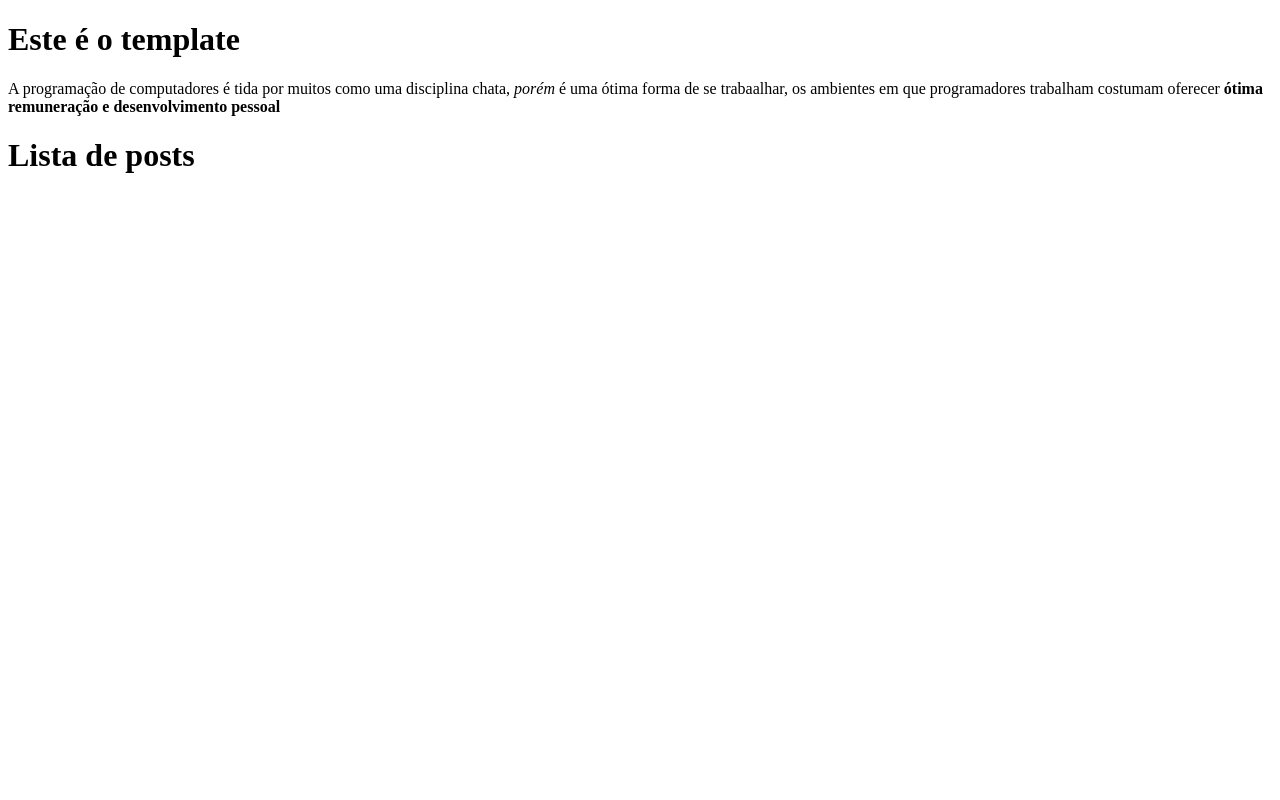
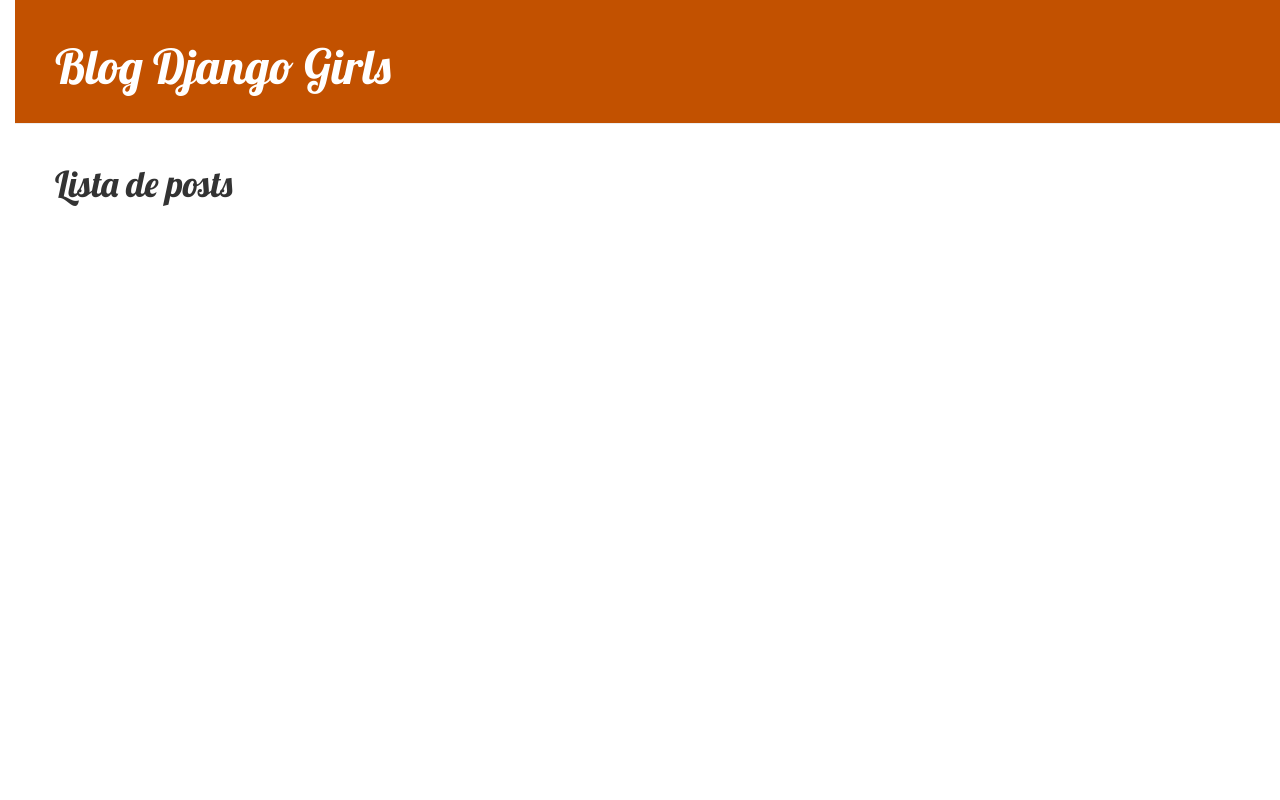
Before and after one commit to adrianpiveta/Mysite, a Django app: page / in a window 1280 px wide. Run offline with Django 4.2, Linux system fonts and the light colour scheme; data that the repository does not hold is empty; some libraries are stand-ins or nearby versions.

Commit message:
CSS init

```diff
--- a/mysite/blog/models.py
+++ b/mysite/blog/models.py
@@ -13,6 +13,12 @@
         self.published_date=timezone.now()
         self.save()
 
+    def post_title(self):
+        return self.title
+
+    def post_text(self):
+        return self.text
+
     #retorno da própria classe
     def __str__(self):
         return self.title
--- /dev/null
+++ b/mysite/blog/static/css/blog.css
@@ -0,0 +1,56 @@
+h1 a, h2 a {
+    color: #C24100;
+    font-family: 'Lobster';
+}
+
+body{
+    padding-left: 15px;
+}
+
+.page-header{
+    background-color: #C25100;
+    margin-top: 0;
+    padding: 20px 20px 20px 40px;
+}
+
+.page-header h1, .page-header h1 a, .page-header h1 a:visited, .page-header h1 a:active {
+    color: #ffffff;
+    font-size: 36pt;
+    text-decoration: none;
+}
+
+
+.content {
+    margin-left: 40px;
+}
+
+h1, h2, h3, h4 {
+    font-family: 'Lobster', cursive;
+}
+
+.date {
+    color: #828282;
+}
+
+.save {
+    float: right;
+}
+
+.post-form textarea, .post-form input {
+    width: 100%;
+}
+
+.top-menu, .top-menu:hover, .top-menu:visited {
+    color: #ffffff;
+    float: right;
+    font-size: 26pt;
+    margin-right: 20px;
+}
+
+.post {
+    margin-bottom: 70px;
+}
+
+.post h2 a, .post h2 a:visited {
+    color: #000000;
+}
--- a/mysite/blog/templates/blog/post_list.html
+++ b/mysite/blog/templates/blog/post_list.html
@@ -1,24 +1,31 @@
-<!DOCTYPE html>
-<html lang="en">
+{% load static %}
+<html>
     <head>
-    <meta charset="UTF-8">
         <title>Django working</title>
+        <link rel="stylesheet" href="//maxcdn.bootstrapcdn.com/bootstrap/3.2.0/css/bootstrap.min.css">
+        <link rel="stylesheet" href="//maxcdn.bootstrapcdn.com/bootstrap/3.2.0/css/bootstrap-theme.min.css">
+        <link href="//fonts.googleapis.com/css?family=Lobster&subset=latin,latin-ext" rel="stylesheet" type="text/css">
+        <link rel="stylesheet" href="{% static 'css/blog.css'%}">
 </head>
 <body>
-    <h1>Este é o template</h1>
-    <p>A programação de computadores é tida por muitos como uma disciplina
-    chata, <em>porém</em> é uma ótima forma de se trabaalhar, os ambientes
-    em que programadores trabalham costumam oferecer <strong>ótima remuneração e
-            desenvolvimento pessoal</strong></p>
+    <div class="page-header">
+        <h1><a href="/">Blog Django Girls</a></h1>
+    </div>
+    <div class="content container">
+        <div class="row">
             <h1>Lista de posts</h1>
+            <div class="col-md-8">
                 {% for post in posts %}
-        <div>
+                    <div class="post">
+                        <div class="date">
                             <p>Published: {{ post.published_date }}</p>
+                        </div>
                         <h2><a href="">{{ post.title }}</a></h2>
                         <p>{{ post.text|linebreaksbr }}</p>
                     </div>
                 {% endfor %}
-
-
+            </div>
+        </div>
+    </div>
     </body>
 </html>
```
Lines whose indentation alone changed are shown as unchanged.
